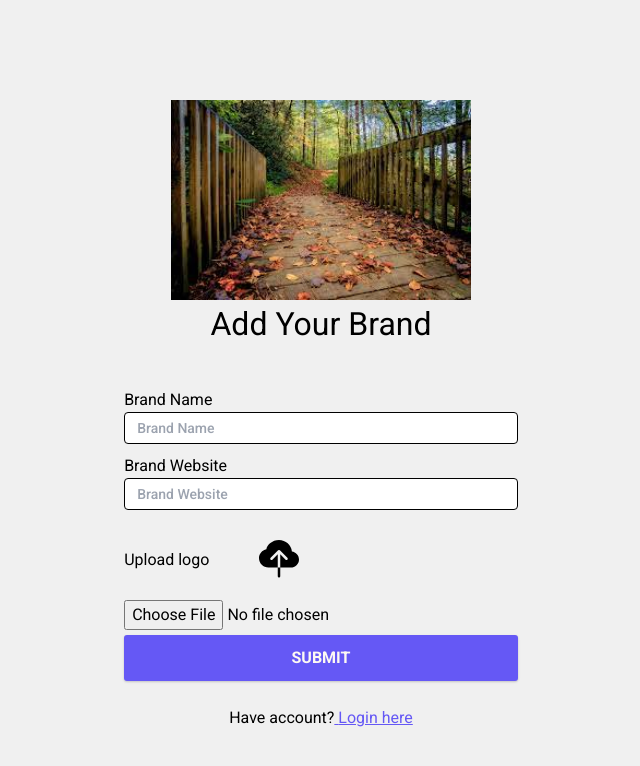
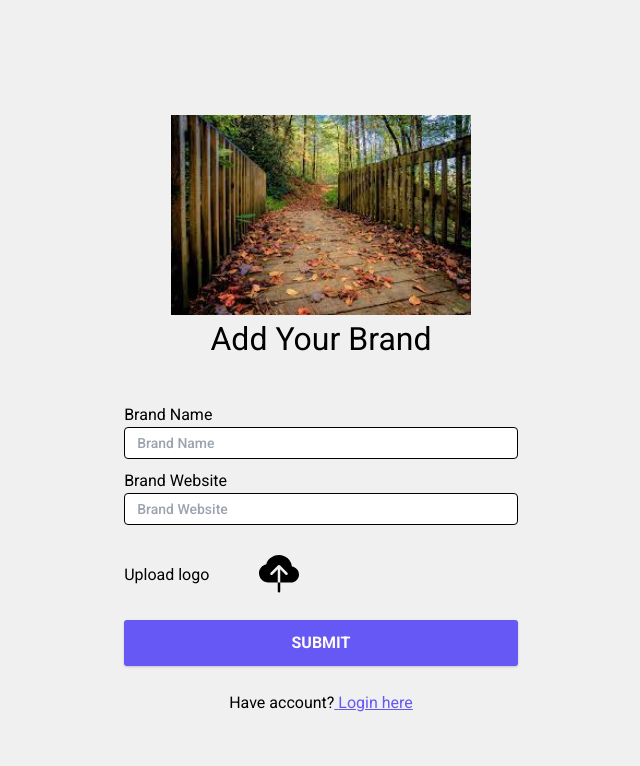
Before and after one commit to vituchini/test-task, a Next.js app: page /auth/add-brand in a window 1280 px wide. Shown: the top 766 px of the page, without its empty margins (315-955 px from the left). Built offline with nearby package versions, Linux system fonts and the light colour scheme; no server answers.

Commit message:
Clean addBrand component

```diff
--- a/containers/auth/addBrand.js
+++ b/containers/auth/addBrand.js
@@ -65,7 +65,6 @@ function AddBrand() {
 					onChange={formik.handleChange}
 					value={formik.values.logoFile}
 				/>
-				<input type={'file'} />
 				<Button>Submit</Button>
 			</Form>
 		</AuthContainer>
```
